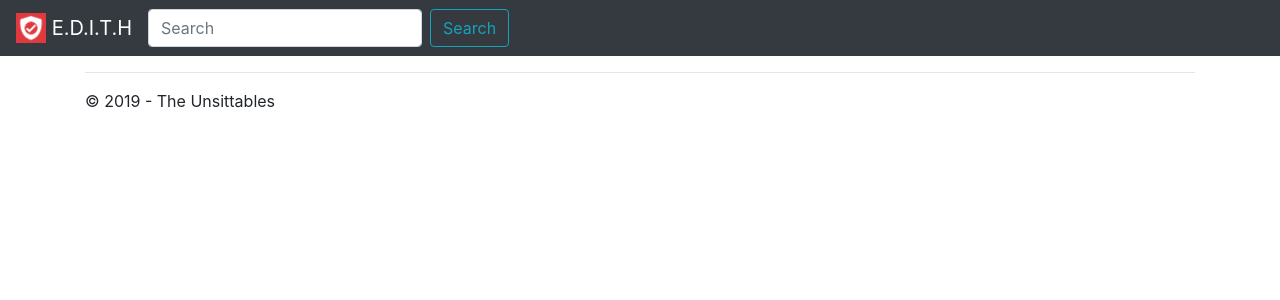
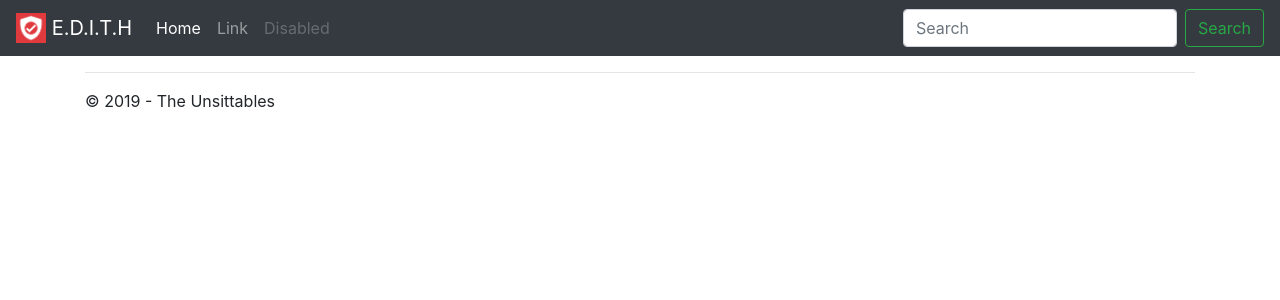
Before and after one commit to hoangtnm/hackathon, a Django app: page / in a window 1280 px wide. Shown: the top 300 px of the page. Run offline with Django 3.2, Linux system fonts and the light colour scheme; some libraries are stand-ins or nearby versions.

Commit message:
update navbar

```diff
--- a/templates/edith/base.html
+++ b/templates/edith/base.html
@@ -15,10 +15,28 @@
         <img src="{% static "images/favicon_v2.png" %}" width="30" height="30" class="d-inline-block align-top" alt="">
         E.D.I.T.H
     </a>
-    <form class="form-inline">
-        <input class="form-control mr-sm-2" type="search" placeholder="Search" aria-label="Search">
-        <button class="btn btn-outline-info my-2 my-sm-0" type="submit">Search</button>
-    </form>
+    <button class="navbar-toggler" type="button" data-toggle="collapse" data-target="#navbarTogglerDemo02"
+            aria-controls="navbarTogglerDemo02" aria-expanded="false" aria-label="Toggle navigation">
+        <span class="navbar-toggler-icon"></span>
+    </button>
+
+    <div class="collapse navbar-collapse" id="navbarTogglerDemo02">
+        <ul class="navbar-nav mr-auto mt-2 mt-lg-0">
+            <li class="nav-item active">
+                <a class="nav-link" href="#">Home <span class="sr-only">(current)</span></a>
+            </li>
+            <li class="nav-item">
+                <a class="nav-link" href="#">Link</a>
+            </li>
+            <li class="nav-item">
+                <a class="nav-link disabled" href="#">Disabled</a>
+            </li>
+        </ul>
+        <form class="form-inline my-2 my-lg-0">
+            <input class="form-control mr-sm-2" type="search" placeholder="Search">
+            <button class="btn btn-outline-success my-2 my-sm-0" type="submit">Search</button>
+        </form>
+    </div>
 </nav>
 <div class="container ">
     {% block content %}{% endblock %}
@@ -27,8 +45,12 @@
         <p>&copy; 2019 - The Unsittables</p>
     </footer>
 </div>
-<script src="https://code.jquery.com/jquery-3.4.1.slim.min.js" integrity="sha384-J6qa4849blE2+poT4WnyKhv5vZF5SrPo0iEjwBvKU7imGFAV0wwj1yYfoRSJoZ+n" crossorigin="anonymous"></script>
-<script src="https://cdn.jsdelivr.net/npm/popper.js@1.16.0/dist/umd/popper.min.js" integrity="sha384-Q6E9RHvbIyZFJoft+2mJbHaEWldlvI9IOYy5n3zV9zzTtmI3UksdQRVvoxMfooAo" crossorigin="anonymous"></script>
+<script src="https://code.jquery.com/jquery-3.4.1.slim.min.js"
+        integrity="sha384-J6qa4849blE2+poT4WnyKhv5vZF5SrPo0iEjwBvKU7imGFAV0wwj1yYfoRSJoZ+n"
+        crossorigin="anonymous"></script>
+<script src="https://cdn.jsdelivr.net/npm/popper.js@1.16.0/dist/umd/popper.min.js"
+        integrity="sha384-Q6E9RHvbIyZFJoft+2mJbHaEWldlvI9IOYy5n3zV9zzTtmI3UksdQRVvoxMfooAo"
+        crossorigin="anonymous"></script>
 <script src="{% static "js/bootstrap.bundle.js" %}"></script>
 {% block scripts %}{% endblock %}
 </body>
```
